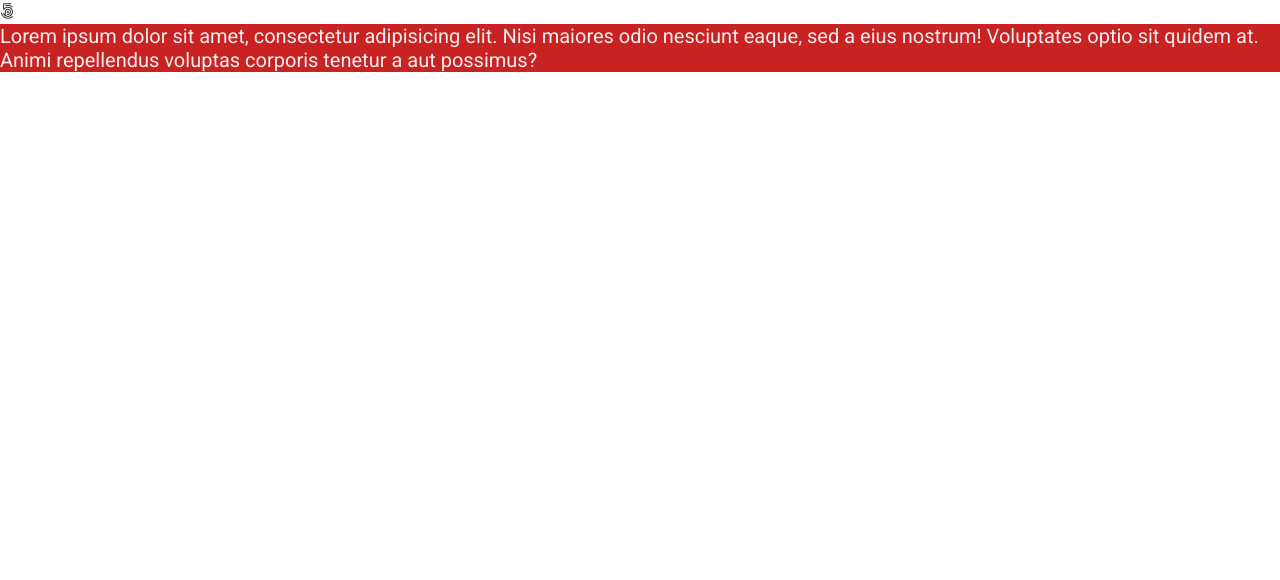
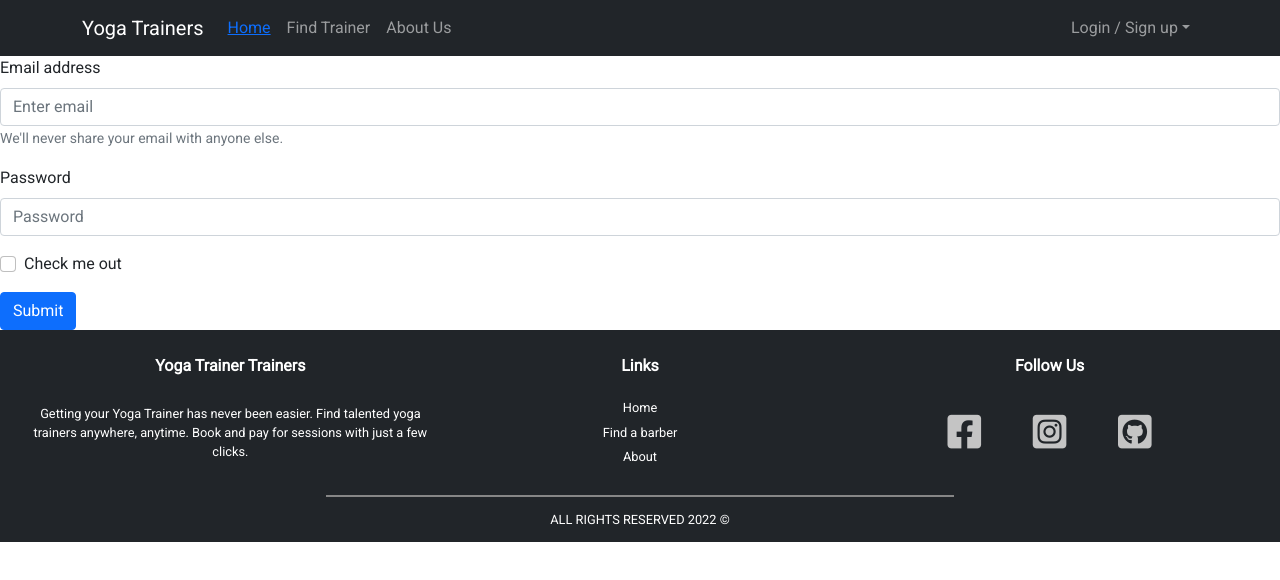
Before and after one commit to yaserananbeh/yogaTrainerApp, a React (Create React App) app in the folder client/: page /register in a window 1280 px wide. Shown: the top 580 px of the page. Built offline with nearby package versions, Linux system fonts and the light colour scheme.

Commit message:
add nav,footer, slider,login and register form

```diff
--- a/client/src/App.js
+++ b/client/src/App.js
@@ -1,16 +1,25 @@
 import React from "react";
 import "bootstrap/dist/css/bootstrap.min.css";
 import "./style/App.scss";
+import OurNavbar from "./components/OurNavbar";
+import LandingPage from "./pages/LandingPage";
+import LoginPage from "./pages/LoginPage";
+import RegisterPage from "./pages/RegisterPage";
+import { BrowserRouter, Routes, Route } from "react-router-dom";
+import Footer from "./components/Footer";
 
 function App() {
   return (
     <div className="AppMainContainer">
-      <i className="fab fa-500px"></i>
-      <h5 className="testHeading">
-        Lorem ipsum dolor sit amet, consectetur adipisicing elit. Nisi maiores
-        odio nesciunt eaque, sed a eius nostrum! Voluptates optio sit quidem at.
-        Animi repellendus voluptas corporis tenetur a aut possimus?
-      </h5>
+      <BrowserRouter>
+        <OurNavbar />
+        <Routes>
+          <Route path="/" element={<LandingPage />} />
+          <Route path="/login" element={<LoginPage />} />
+          <Route path="/register" element={<RegisterPage />} />
+        </Routes>
+        <Footer />
+      </BrowserRouter>
     </div>
   );
 }
--- /dev/null
+++ b/client/src/components/Footer.js
@@ -0,0 +1,71 @@
+import React from "react";
+import "../style/Footer.scss";
+import { Link } from "react-router-dom";
+
+function Footer() {
+  return (
+    <div className="footerMainContainer bg-dark">
+      <div className="footerColsContainer">
+        <div className="footerColumn">
+          <div className="footerSiteName">
+            <h3>Yoga Trainer Trainers</h3>
+          </div>
+          <div className="footerSiteDesc">
+            Getting your Yoga Trainer has never been easier. Find talented yoga
+            trainers anywhere, anytime. Book and pay for sessions with just a
+            few clicks.
+          </div>
+        </div>
+        <div className="footerColumn">
+          <div className="footerSiteName">
+            <h3>Links</h3>
+          </div>
+          <div className="footerColPagesLinks">
+            <ul>
+              <li>
+                <Link to="/">Home</Link>
+              </li>
+              <li>
+                <Link to="/">Find a barber</Link>
+              </li>
+              <li>
+                <Link to="/">About</Link>
+              </li>
+            </ul>
+          </div>
+        </div>
+        <div className="footerColumn">
+          <div className="footerColTitle">
+            <h3>Follow Us</h3>
+          </div>
+          <div className="footerColLinks">
+            <a
+              href="https://web.facebook.com/"
+              target="_blank"
+              rel="noreferrer"
+            >
+              <i className="fab fa-facebook-square fa-3x"></i>
+            </a>
+            <a
+              href="https://www.instagram.com/"
+              target="_blank"
+              rel="noreferrer"
+            >
+              <i className="fab fa-instagram-square fa-3x"></i>
+            </a>
+            <a
+              href="https://github.com/yaserananbeh/"
+              target="_blank"
+              rel="noreferrer"
+            >
+              <i className="fab fa-github-square fa-3x"></i>
+            </a>
+          </div>
+        </div>
+      </div>
+      <div className="copyRightArea">ALL RIGHTS RESERVED 2022 &copy;</div>
+    </div>
+  );
+}
+
+export default Footer;
--- /dev/null
+++ b/client/src/components/HeroSlider.js
@@ -0,0 +1,35 @@
+import React from "react";
+import { Carousel } from "react-bootstrap/";
+
+function HeroSlider() {
+  return (
+    <div>
+      <Carousel>
+        <Carousel.Item interval={5000}>
+          <img
+            className="d-block w-100"
+            src="https://yogamedicine.com/wp-content/uploads/2019/11/FindATeacher.jpg"
+            alt="First slide"
+          />
+          <Carousel.Caption>
+            <h3>First slide label</h3>
+            <p>Nulla vitae elit libero, a pharetra augue mollis interdum.</p>
+          </Carousel.Caption>
+        </Carousel.Item>
+        <Carousel.Item interval={5000}>
+          <img
+            className="d-block w-100"
+            src="https://yogamedicine.com/wp-content/uploads/Calendar-1.jpg"
+            alt="Second slide"
+          />
+          <Carousel.Caption>
+            <h3>Second slide label</h3>
+            <p>Lorem ipsum dolor sit amet, consectetur adipiscing elit.</p>
+          </Carousel.Caption>
+        </Carousel.Item>
+      </Carousel>
+    </div>
+  );
+}
+
+export default HeroSlider;
--- /dev/null
+++ b/client/src/components/LoginForm.js
@@ -0,0 +1,32 @@
+import React from "react";
+import { Form , Button} from "react-bootstrap/";
+
+
+function LoginForm() {
+  return (
+    <div>
+      <Form>
+        <Form.Group className="mb-3" controlId="formBasicEmail">
+          <Form.Label>Email address</Form.Label>
+          <Form.Control type="email" placeholder="Enter email" />
+          <Form.Text className="text-muted">
+            We'll never share your email with anyone else.
+          </Form.Text>
+        </Form.Group>
+
+        <Form.Group className="mb-3" controlId="formBasicPassword">
+          <Form.Label>Password</Form.Label>
+          <Form.Control type="password" placeholder="Password" />
+        </Form.Group>
+        <Form.Group className="mb-3" controlId="formBasicCheckbox">
+          <Form.Check type="checkbox" label="Check me out" />
+        </Form.Group>
+        <Button variant="primary" type="submit">
+          Submit
+        </Button>
+      </Form>
+    </div>
+  );
+}
+
+export default LoginForm;
--- a/client/src/components/OurNavbar.js
+++ b/client/src/components/OurNavbar.js
@@ -0,0 +1,39 @@
+import React from "react";
+import { Navbar, NavDropdown, Nav, Container } from "react-bootstrap/";
+import { Link } from "react-router-dom";
+
+function OurNavbar() {
+  return (
+    <div>
+      <Navbar collapseOnSelect expand="lg" bg="dark" variant="dark">
+        <Container>
+          <Navbar.Brand>Yoga Trainers</Navbar.Brand>
+          <Navbar.Toggle aria-controls="responsive-navbar-nav" />
+          <Navbar.Collapse id="responsive-navbar-nav">
+            <Nav className="me-auto">
+              <Nav.Link>
+                <Link to="/"> Home </Link>
+              </Nav.Link>
+              <Nav.Link>Find Trainer</Nav.Link>
+              <Nav.Link>About Us</Nav.Link>
+            </Nav>
+            <Nav>
+              <NavDropdown title="Login / Sign up" id="collasible-nav-dropdown">
+                <NavDropdown.Item>
+                  <Link to="/login"> Login </Link>
+                </NavDropdown.Item>
+                <NavDropdown.Item>
+                  <Link to="/register">Sign up </Link>
+                </NavDropdown.Item>
+                <NavDropdown.Divider />
+                <NavDropdown.Item>Give a Feedback</NavDropdown.Item>
+              </NavDropdown>
+            </Nav>
+          </Navbar.Collapse>
+        </Container>
+      </Navbar>
+    </div>
+  );
+}
+
+export default OurNavbar;
--- /dev/null
+++ b/client/src/components/RegisterForm.js
@@ -0,0 +1,31 @@
+import React from "react";
+import { Form, Button } from "react-bootstrap/";
+
+function RegisterPage() {
+  return (
+    <div>
+      <Form>
+        <Form.Group className="mb-3" controlId="formBasicEmail">
+          <Form.Label>Email address</Form.Label>
+          <Form.Control type="email" placeholder="Enter email" />
+          <Form.Text className="text-muted">
+            We'll never share your email with anyone else.
+          </Form.Text>
+        </Form.Group>
+
+        <Form.Group className="mb-3" controlId="formBasicPassword">
+          <Form.Label>Password</Form.Label>
+          <Form.Control type="password" placeholder="Password" />
+        </Form.Group>
+        <Form.Group className="mb-3" controlId="formBasicCheckbox">
+          <Form.Check type="checkbox" label="Check me out" />
+        </Form.Group>
+        <Button variant="primary" type="submit">
+          Submit
+        </Button>
+      </Form>
+    </div>
+  );
+}
+
+export default RegisterPage;
--- a/client/src/pages/LandingPage.js
+++ b/client/src/pages/LandingPage.js
@@ -0,0 +1,12 @@
+import React from "react";
+import HeroSlider from "../components/HeroSlider";
+
+function LandingPage() {
+  return (
+    <div>
+      <HeroSlider />
+    </div>
+  );
+}
+
+export default LandingPage;
--- /dev/null
+++ b/client/src/pages/LoginPage.js
@@ -0,0 +1,12 @@
+import React from "react";
+import LoginForm from "../components/LoginForm";
+
+function LoginPage() {
+  return (
+    <div>
+      <LoginForm />
+    </div>
+  );
+}
+
+export default LoginPage;
--- /dev/null
+++ b/client/src/pages/RegisterPage.js
@@ -0,0 +1,12 @@
+import React from "react";
+import RegisterForm from "../components/RegisterForm";
+
+function LoginPage() {
+  return (
+    <div>
+      <RegisterForm />
+    </div>
+  );
+}
+
+export default LoginPage;
--- /dev/null
+++ b/client/src/style/Footer.scss
@@ -0,0 +1,77 @@
+.footerMainContainer {
+  background-color: var(--black);
+  color: white;
+  padding: 1em;
+  font-size: 0.8rem;
+}
+.footerMainContainer > .footerColsContainer {
+  display: grid;
+  grid-template-columns: repeat(3, 1fr);
+  padding: 1em;
+}
+.footerMainContainer h3 {
+  font-weight: 700;
+  font-size: 1rem;
+}
+.footerMainContainer > .footerColsContainer > * {
+  margin: auto;
+  width: 100%;
+  display: flex;
+  flex-direction: column;
+  align-items: center;
+  height: 100%;
+  text-align: center;
+}
+.footerMainContainer > .footerColsContainer .footerColPagesLinks * {
+  text-decoration: none;
+  list-style: none;
+  padding: 0;
+  color: inherit;
+  display: flex;
+  flex-direction: column;
+  justify-content: space-around;
+  height: 100%;
+}
+div.footerColsContainer > div:nth-child(1) > div.footerSiteDesc {
+  height: 100%;
+  display: flex;
+  justify-content: center;
+  align-items: center;
+}
+.footerMainContainer > .footerColsContainer .footerColPagesLinks {
+  height: 100%;
+  padding: 1em 0;
+}
+.footerMainContainer > .copyRightArea {
+  text-align: center;
+  border-top: 2px solid rgb(134, 134, 134);
+  width: 50%;
+  margin: auto;
+  padding-top: 1em;
+}
+
+.footerMainContainer .footerColLinks {
+  display: flex;
+  justify-content: space-evenly;
+  align-items: center;
+  width: 75%;
+  margin: auto;
+  height: 100%;
+}
+.footerColLinks i.fab {
+  color: rgb(196, 196, 196);
+}
+@media screen and (max-width: 768px) {
+  .footerMainContainer > .footerColsContainer {
+    grid-template-columns: 1fr;
+  }
+  .footerMainContainer > .footerColsContainer > * {
+    padding: 10px 0;
+  }
+  .footerMainContainer > .footerColsContainer .footerColPagesLinks {
+    padding: 0;
+  }
+  .footerMainContainer > .copyRightArea {
+    width: 90%;
+  }
+}
```
